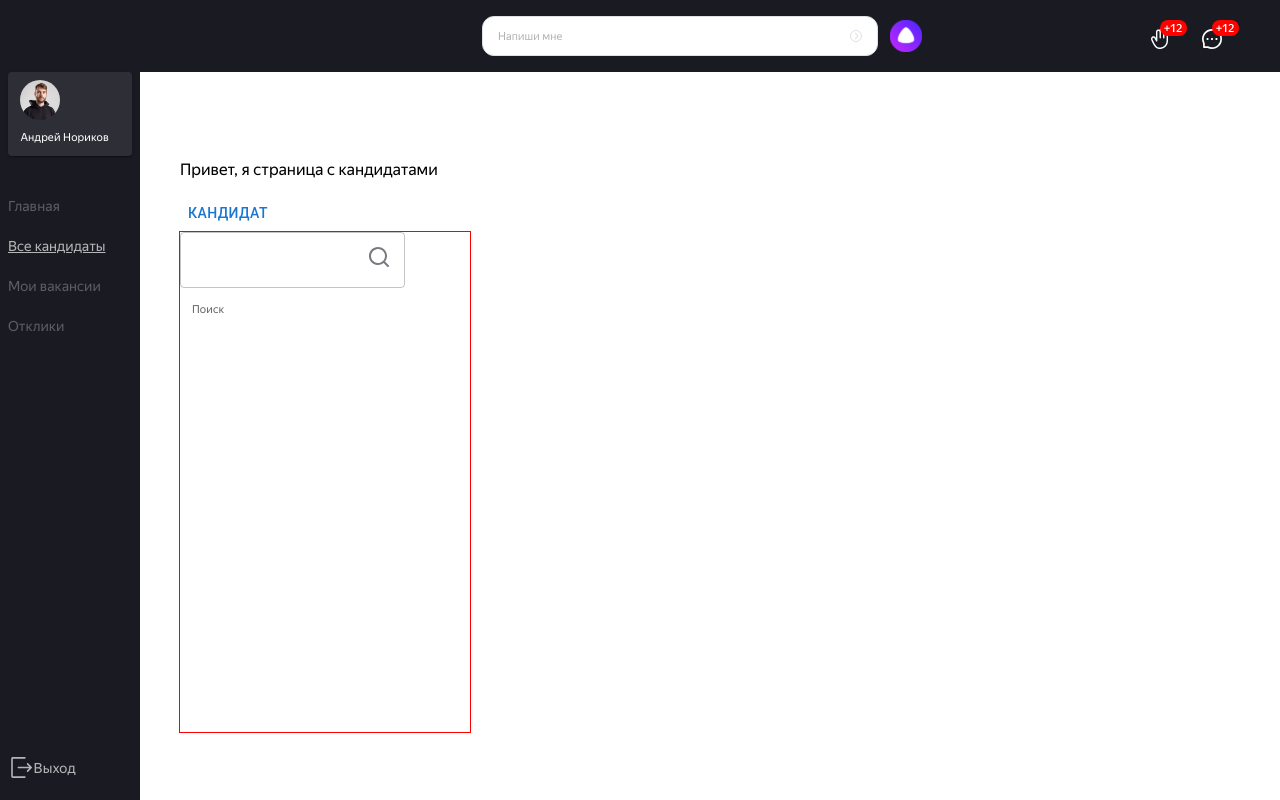
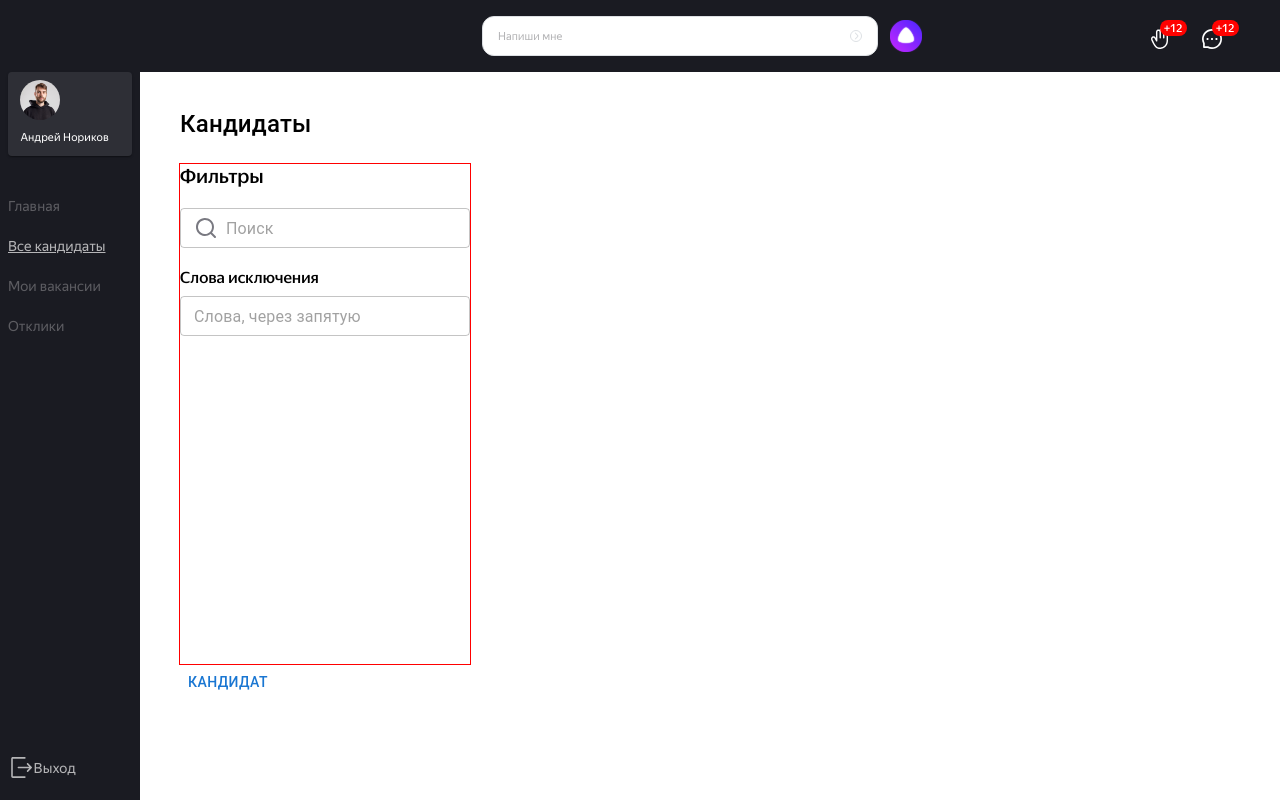
Before and after one commit to NastyaNev/career-hackathon-frontend, a React (Create React App) app: page /career-hackathon-frontend/candidates in a window 1280 px wide. Built offline with nearby package versions, Linux system fonts and the light colour scheme.

Commit message:
feat:search_input

```diff
--- a/package.json
+++ b/package.json
@@ -6,6 +6,7 @@
   "dependencies": {
     "@emotion/react": "^11.11.1",
     "@emotion/styled": "^11.11.0",
+    "@material-ui/core": "^4.12.4",
     "@mui/material": "^5.14.15",
     "@mui/styled-engine-sc": "^6.0.0-alpha.3",
     "@reduxjs/toolkit": "^1.9.7",
--- a/src/components/filters/filters.jsx
+++ b/src/components/filters/filters.jsx
@@ -1,30 +1,18 @@
 import { Autocomplete, Box, FormControl, FormLabel, InputAdornment, InputLabel, OutlinedInput, Stack, TextField, Typography } from '@mui/material';
 import React from 'react';
-import search from '../../images/search.svg';
+import SearchInput from '../search-input/search-input';
+import WordsInput from '../words-input/words-input';
 
 function Filters () {
 
   return (
     <Stack sx={{width: 290, outline: "1px solid red", height: 500}}>
-        <FormLabel sx={{ width: '25ch', backgroundColor: "white", borderRadius: '15px', color: '#b5b5b7 !important' }} >
-            <OutlinedInput
-                id="outlined-adornment-password"
-                endAdornment={
-                <InputAdornment>
-                    <Box sx={{}}>
-                    <img src={search} />
-                    </Box>
-                </InputAdornment>
-                }
-            />
-            <InputLabel variant="filled" disableAnimation sx={{fontFamily: 'YS Text', fontSize: '11px', fontWeight: 400, lineHeight: '12px'}}
-
-            >Поиск</InputLabel>
-        </FormLabel>
-        {/* <Box>
-            <Typography>Слова исключения</Typography>
-            <TextField></TextField>
-        </Box> */}
+        <Typography mb={2.5} sx={{fontFamily: 'YS Display', fontSize: '20px', fontStyle: 'normal', fontWeight: 500, lineHeight: '24px'}}>Фильтры</Typography>
+        <SearchInput />
+        <Box>
+            <Typography mb={1} mt={2.5} sx={{fontFamily: 'YS Display', fontSize: '16px', fontStyle: 'normal', fontWeight: 500, lineHeight: '20px'}}>Слова исключения</Typography>
+            <WordsInput />
+        </Box>
 
     </Stack>
   )
--- a/src/components/layout/layout.jsx
+++ b/src/components/layout/layout.jsx
@@ -4,14 +4,17 @@ import { Outlet } from "react-router";
 import styles from "./layout.module.css";
 import Sidebar from "../sidebar/sidebar";
 import { Stack } from "@mui/material";
+import { useLocation } from 'react-router-dom';
 
 function Layout() {
+  const { pathname } = useLocation();
+
   return (
     <Stack direction='row'>
       <Sidebar />
       <Stack className={styles.main_container}>
         <AppHeader />
-        <main className={styles.main}>
+        <main className={pathname === "/" ? styles.main : styles.other_pages }>
           <Outlet />
         </main>
       </Stack>
--- a/src/components/layout/layout.module.css
+++ b/src/components/layout/layout.module.css
@@ -11,8 +11,21 @@
     z-index: 0;
 }
 
+.other_pages {
+    display: flex;
+    flex-direction: column;
+    width: 1260px;
+    margin: 112px auto 0 auto;
+    z-index: 0;
+}
+
 @media (max-width: 1479px) {
     .main {
+        margin-left: auto;
+        margin-right: 0;
+    }
+
+    .other_pages {
         margin-left: auto;
         margin-right: 0;
     }
@@ -23,4 +36,9 @@
         margin-left: 40px;
         width: calc(100vw - 200px);
     }
+
+    .other_pages {
+        margin-left: 40px;
+        width: calc(100vw - 200px);
+    }
 }
--- /dev/null
+++ b/src/components/search-input/search-input.jsx
@@ -0,0 +1,52 @@
+import React, { useState } from "react";
+import { FormControl, InputAdornment, TextField } from '@mui/material';
+import close from '../../images/close.svg';
+import glass from '../../images/search.svg';
+import styles from './search-input.module.css'
+
+function SearchInput() {
+
+  const [showClearIcon, setShowClearIcon] = useState("none");
+  const [inputText, setInputText] = useState('')
+
+  const handleChange = (event) => {
+    setInputText(event.target.value);
+    setShowClearIcon(event.target.value === "" ? "none" : "flex");
+  };
+
+  const handleClick = () => {
+    setInputText('');
+  };
+
+  return (
+    <div id="app">
+      <FormControl sx={{width: '100%'}}>
+        <TextField
+          value={inputText}
+          placeholder="Поиск"
+          size="small"
+          variant="outlined"
+          onChange={handleChange}
+          InputProps={{
+            startAdornment: (
+              <InputAdornment position="start">
+                <img src={glass} alt='Поиск' />
+              </InputAdornment>
+            ),
+            endAdornment: inputText ? (
+              <InputAdornment
+                position="end"
+                style={{ display: showClearIcon }}
+                onClick={handleClick}
+              >
+                <img className={styles.image} src={close} alt='Закрыть' />
+              </InputAdornment>
+            ) : null
+          }}
+        />
+      </FormControl>
+    </div>
+  );
+};
+
+export default SearchInput;
--- /dev/null
+++ b/src/components/search-input/search-input.module.css
@@ -0,0 +1,4 @@
+.image {
+    width: 15px !important;
+    cursor: pointer;
+}
--- /dev/null
+++ b/src/components/words-input/words-input.jsx
@@ -0,0 +1,46 @@
+import React, { useState } from "react";
+import { FormControl, InputAdornment, TextField } from '@mui/material';
+import close from '../../images/close.svg';
+import styles from '../search-input/search-input.module.css'
+
+function WordsInput() {
+
+  const [showClearIcon, setShowClearIcon] = useState("none");
+  const [inputText, setInputText] = useState('')
+
+  const handleChange = (event) => {
+    setInputText(event.target.value);
+    setShowClearIcon(event.target.value === "" ? "none" : "flex");
+  };
+
+  const handleClick = () => {
+    setInputText('');
+  };
+
+  return (
+    <div id="app">
+      <FormControl sx={{width: '100%'}}>
+        <TextField
+          value={inputText}
+          placeholder="Слова, через запятую"
+          size="small"
+          variant="outlined"
+          onChange={handleChange}
+          InputProps={{
+            endAdornment: inputText ? (
+              <InputAdornment
+                position="end"
+                style={{ display: showClearIcon }}
+                onClick={handleClick}
+              >
+                <img className={styles.image} src={close} alt='Закрыть' />
+              </InputAdornment>
+            ) : null
+          }}
+        />
+      </FormControl>
+    </div>
+  );
+};
+
+export default WordsInput;
--- a/src/pages/candidates/candidates.jsx
+++ b/src/pages/candidates/candidates.jsx
@@ -1,17 +1,17 @@
-import { Button } from '@mui/material'
+import { Box, Button, Typography } from '@mui/material'
 import Filters from 'components/filters/filters'
 import React from 'react'
 import { NavLink } from 'react-router-dom'
 
 function Сandidates() {
   return (
-    <>
-      <p>Привет, я страница с кандидатами</p>
+    <Box>
+      <Typography mb={3.5} sx={{fontАamily: 'YS Display', fontSize: '24px', fontStyle: 'normal', fontWeight: 500, lineHeight: '24px'}}>Кандидаты</Typography>
+      <Filters />
       <NavLink to='/candidates/candidate' >
         <Button>Кандидат</Button>
       </NavLink>
-      <Filters />
-    </>
+    </Box>
   )
 }
 
```
Also changed, not shown: src/images/close.svg (added), 1 other file (tests, documents, lock files or other folders).
